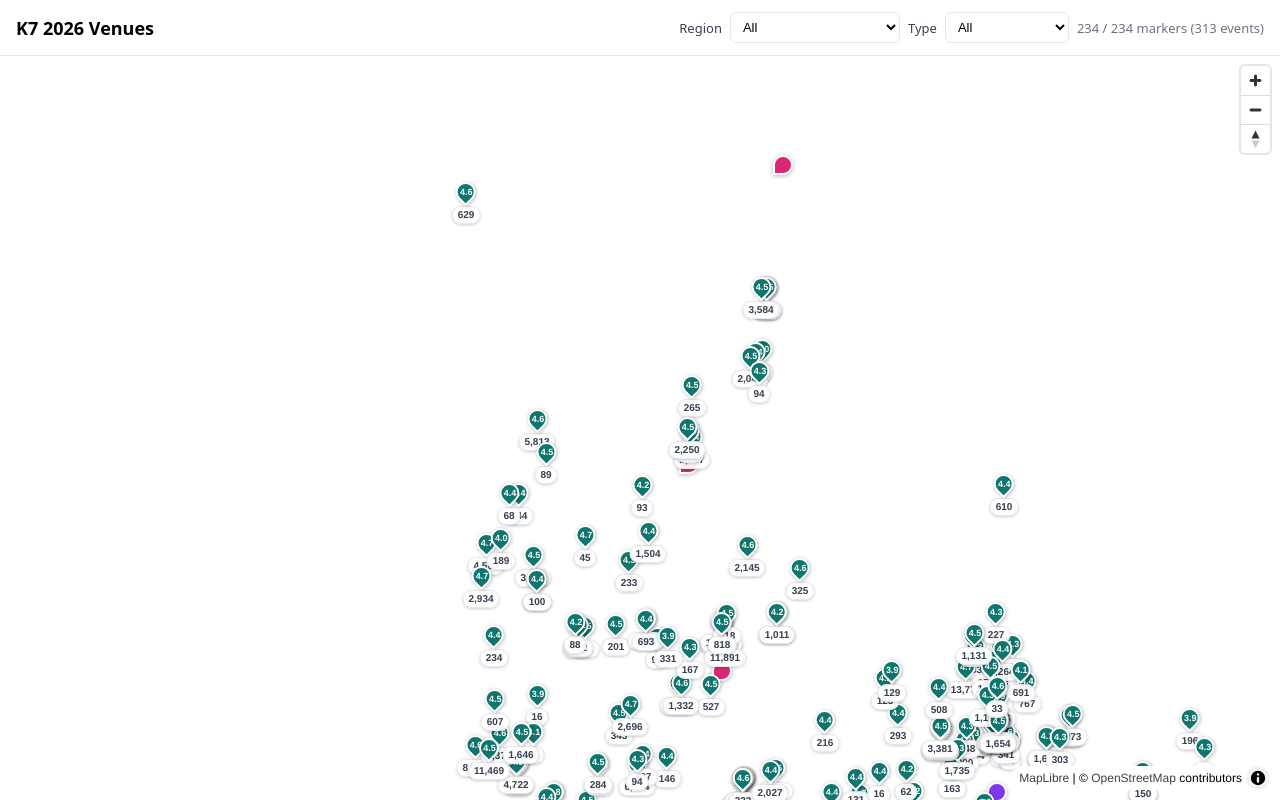
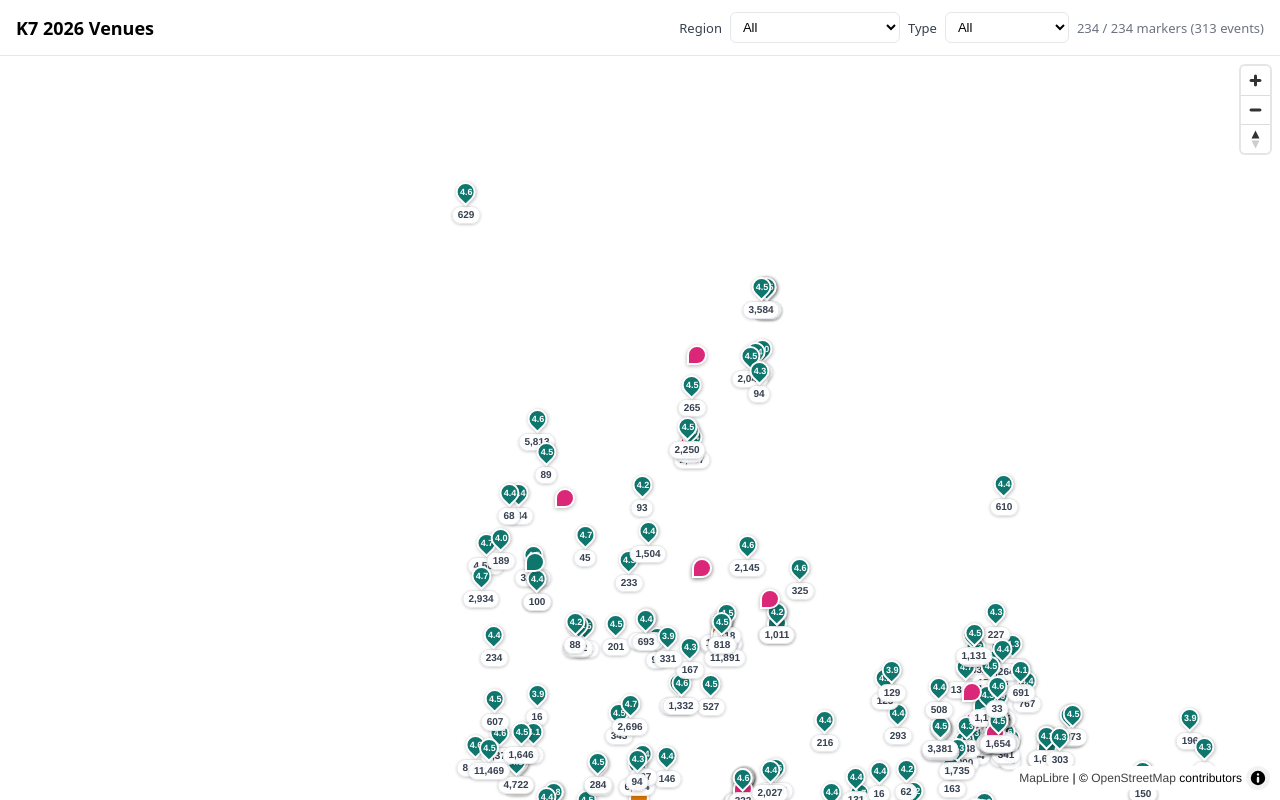
Before and after one commit to marinaionel/k7-venue-map, a website built with Vite: page index.html in a window 1280 px wide. Built offline with nearby package versions, Linux system fonts and the light colour scheme; no server answers.

Commit message:
Update styles.css

```diff
--- a/src/styles.css
+++ b/src/styles.css
@@ -91,6 +91,12 @@ body,
   justify-content: center;
 }
 
+.venue-marker.maplibregl-marker {
+  position: absolute;
+  top: 0;
+  left: 0;
+}
+
 .venue-marker-wrap {
   display: flex;
   flex-direction: column;
```
